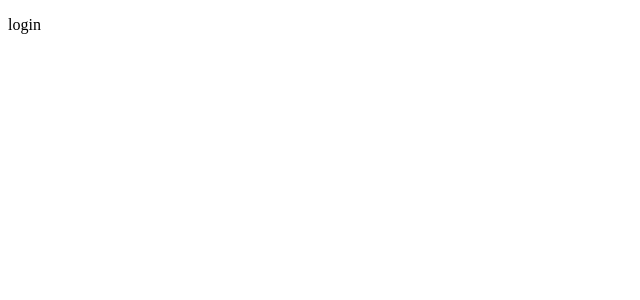
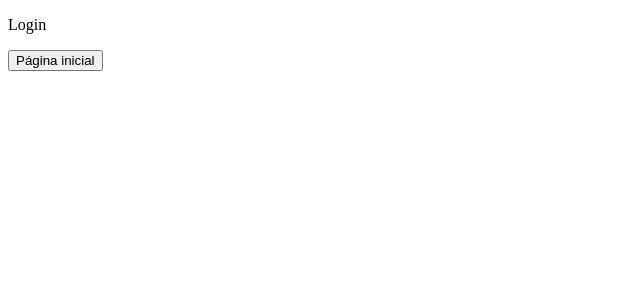
Before and after one commit to cnncauan/react-app-basic, a React (Create React App) app: page /login in a window 1280 px wide. Shown: the top 300 px of the page, without its empty margins (0-640 px from the left). Built offline with nearby package versions, Linux system fonts and the light colour scheme.

Commit message:
adding navegation in pages

```diff
--- a/src/Pages/dashboard/Dashboard.tsx
+++ b/src/Pages/dashboard/Dashboard.tsx
@@ -1,7 +1,11 @@
+import { Link } from "react-router-dom";
+
 export const Dashboard = () => {
   return (
     <div>
       <p>Dashboard</p>
+
+      <Link to="/login">Login</Link>
     </div>
   );
 };
--- a/src/Pages/login/Login.tsx
+++ b/src/Pages/login/Login.tsx
@@ -1,7 +1,16 @@
+import { useNavigate } from "react-router-dom";
+
 export const Login = () => {
+  const navigate = useNavigate();
+
+  const handleClick = () => {
+    navigate("/pagina-inicial");
+  };
+
   return (
     <div>
-      <p>login</p>
+      <p>Login</p>
+      <button onClick={handleClick}>Página inicial</button>
     </div>
   );
 };
```
